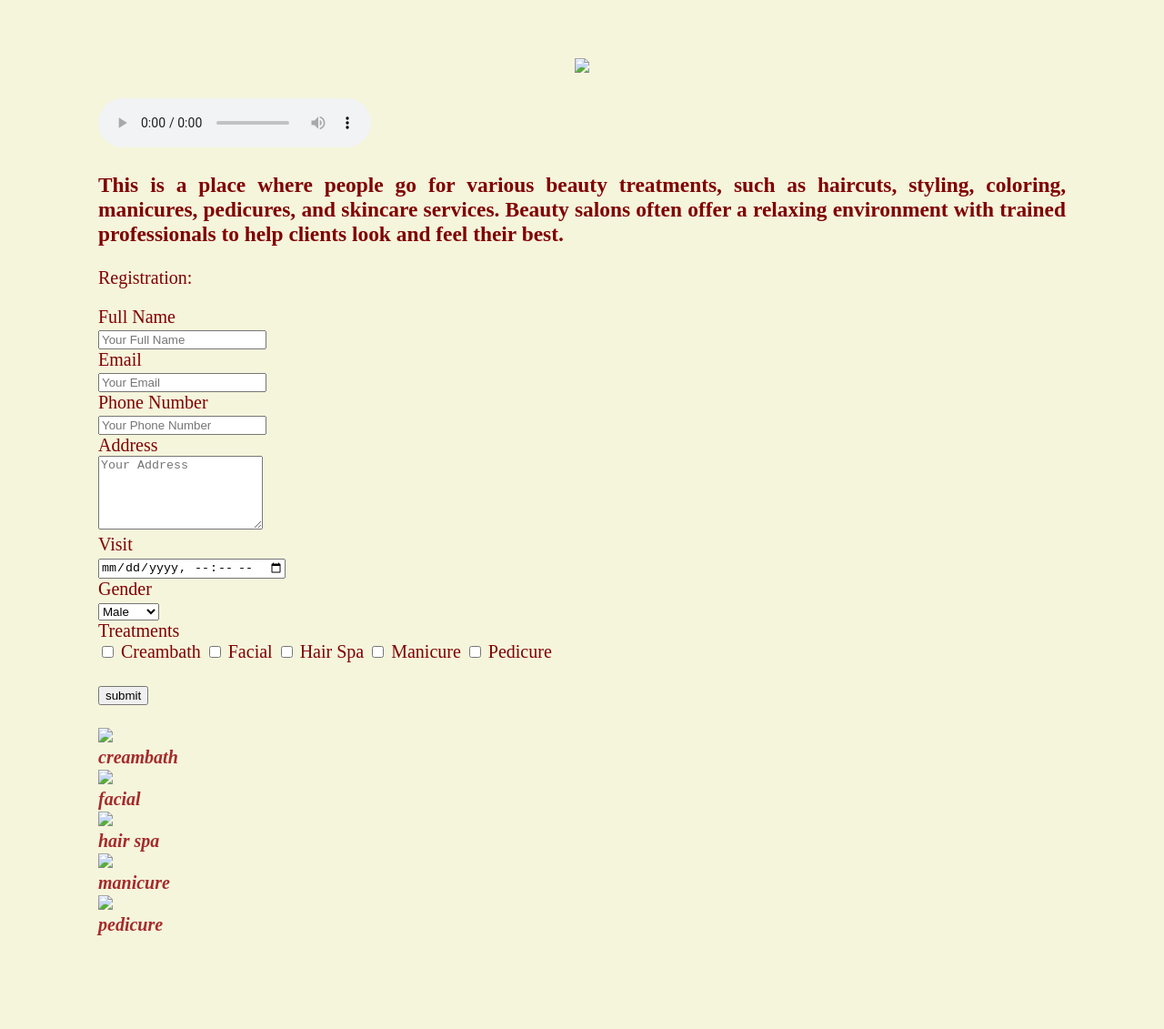
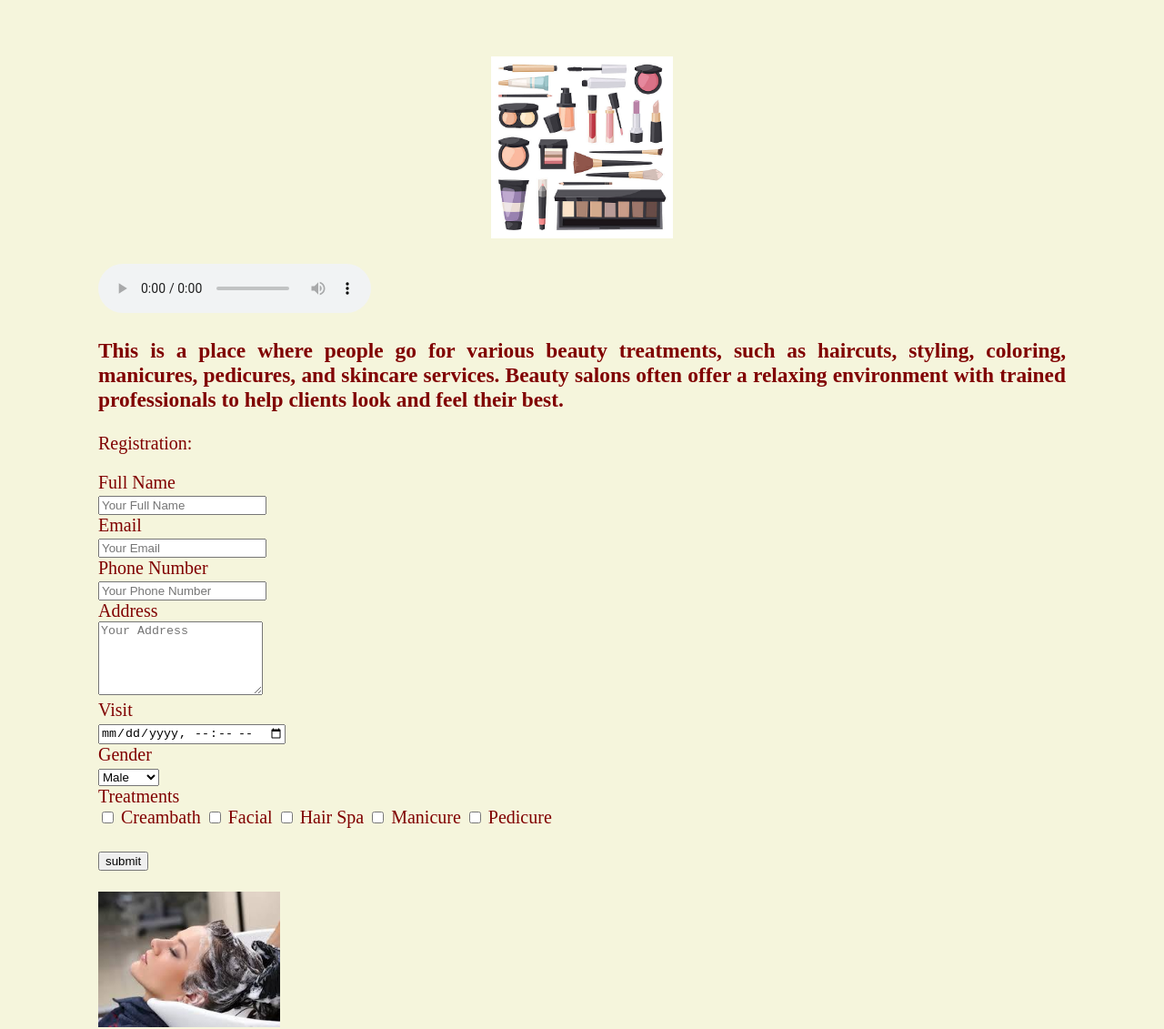
Before and after one commit to elietasuganda/final-checkpoint, a plain HTML site: page index.html in a window 1280 px wide. Shown: the part 185-1316 px from the top of the page at 91% size. Drawn offline with Linux system fonts and the light colour scheme.

Commit message:
change my pics and audio

```diff
--- a/index.html
+++ b/index.html
@@ -4,7 +4,6 @@
     <meta charset="UTF-8">
     <meta name="viewport" content="width=device-width, initial-scale=1.0">
     <title>Documents</title>
-    <base href="http://localhost:5500/" target="_blank">
     <link rel="stylesheet" href="index.css">
 </head>
 <body>
@@ -23,8 +22,8 @@
     </header>
     <br>
 
-    <center><img src="/week1/picture/beauty.jpg" width="200px"></center><br>
-    <audio src="/week1/audio/audio_example.wav" controls></audio><br>
+    <center><img src="/picture/beauty.jpg" width="200px"></center><br>
+    <audio src="/audio/audio-example.wav" controls></audio><br>
 
     <h3>This is a place where people go for various beauty treatments, such as haircuts, styling, coloring, manicures, pedicures, and skincare services. Beauty salons often offer a relaxing environment with trained professionals to help clients look and feel their best.</h3>
     <form action="/api/server"></method="post">
@@ -59,15 +58,15 @@
             <br><br>
 
             <section class="image-container">
-                <img src="/week1/picture/creambath.jpg" width="200px">
+                <img src="/picture/creambath.jpg" width="200px">
                 <h4>creambath</h4>
-                <img src="/week1/picture/facial.jpg" width="200px">
+                <img src="/picture/facial.jpg" width="200px">
                 <h4>facial</h4>
-                <img src="/week1/picture/hair spa.jpg" width="200px">
+                <img src="/picture/hair spa.jpg" width="200px">
                 <h4>hair spa</h4>
-                <img src="/week1/picture/manicure.jpg" width="200px">
+                <img src="/picture/manicure.jpg" width="200px">
                 <h4>manicure</h4>
-                <img src="/week1/picture/pedicure.jpg" width="200px">
+                <img src="/picture/pedicure.jpg" width="200px">
                 <h4>pedicure</h4>
             </section>
     </form>
```
